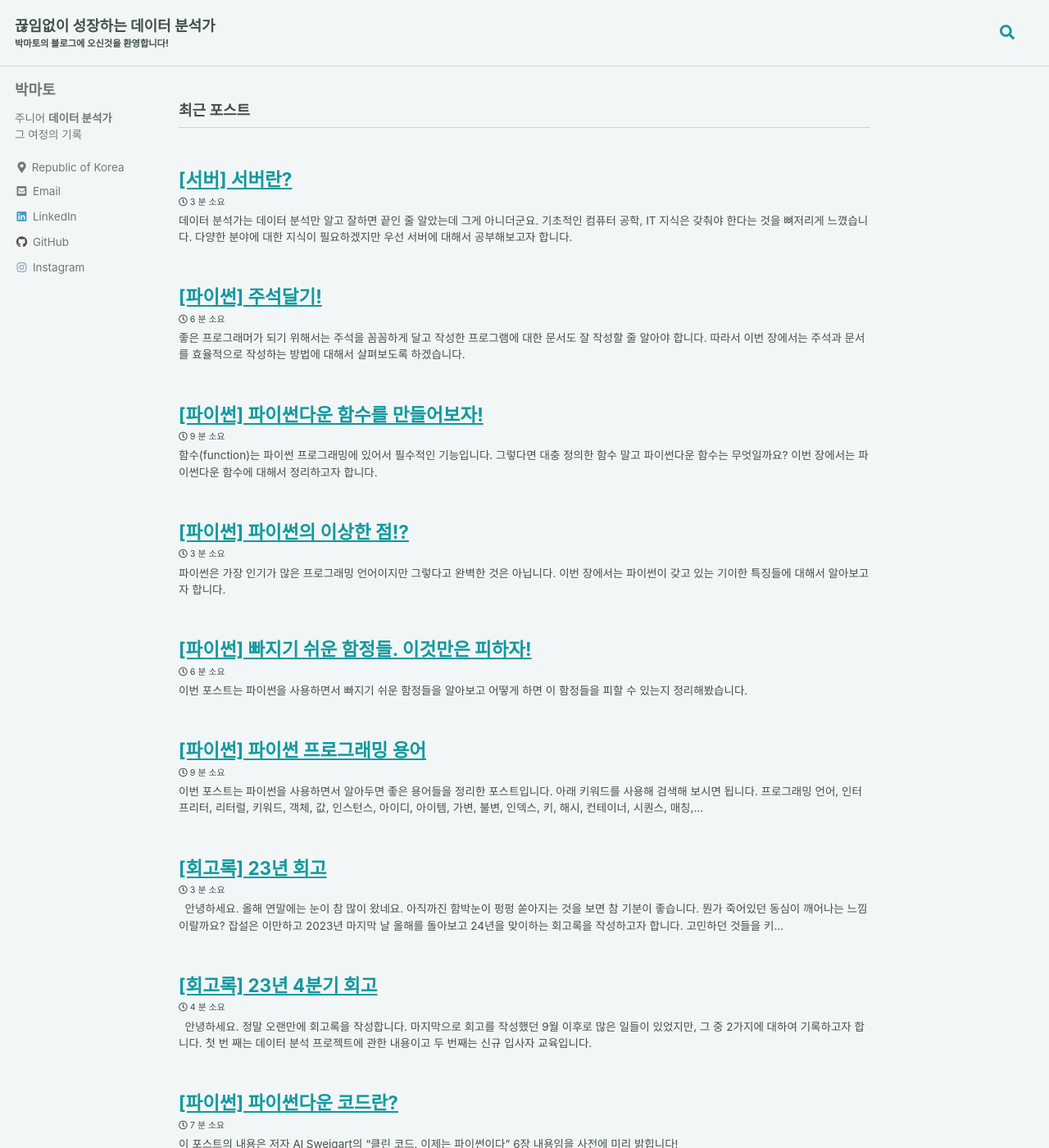
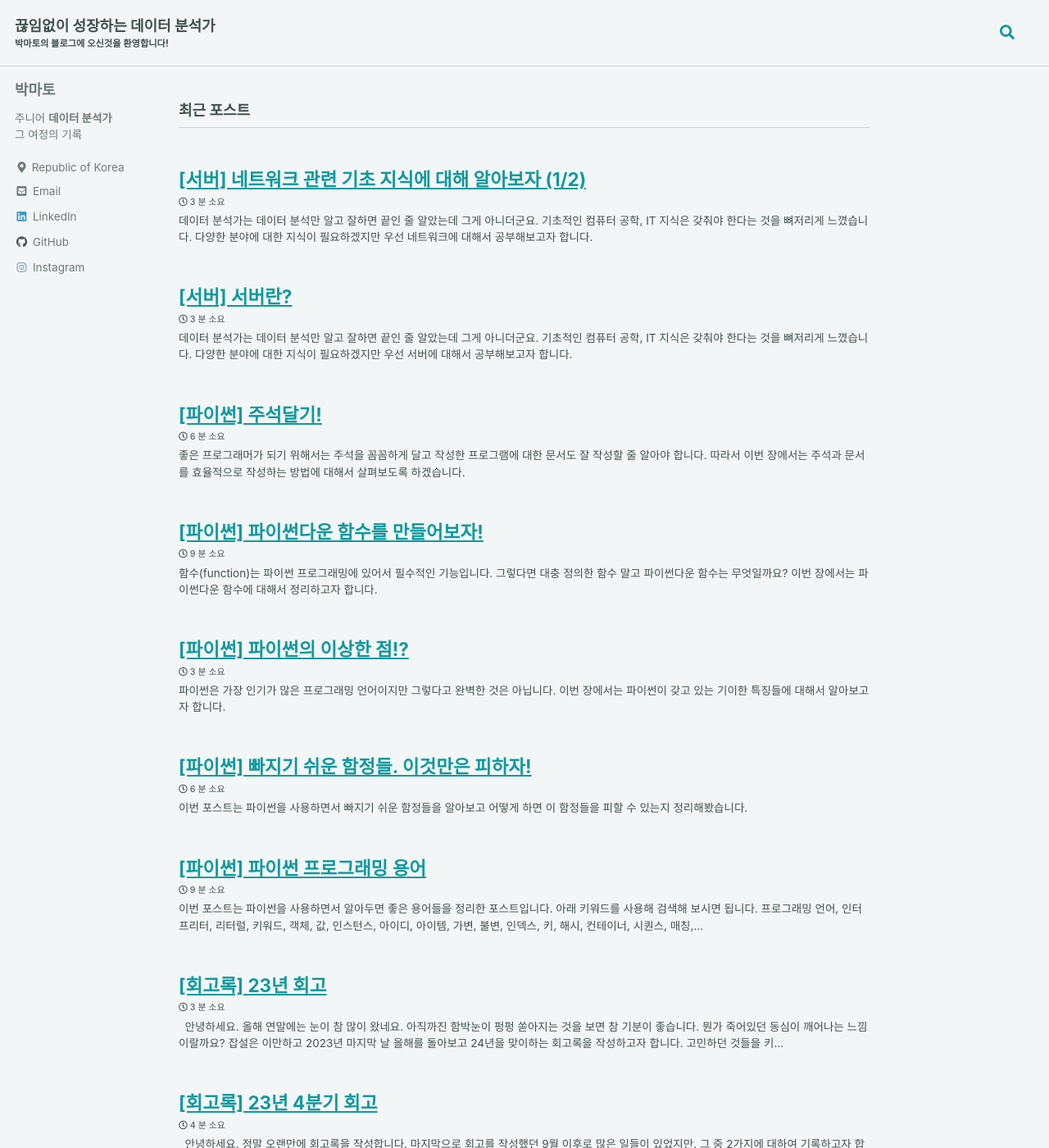
Before and after one commit to Mato-Park/Mato-Park.github.io, a Jekyll site: the page built from index.html, in a window 1280 px wide and 1400 px high. Shown: the whole window at 82% size. Built offline with Jekyll 4.4.1, drawn with Linux system fonts in a browser that asks for light colours; cached includes are drawn as plain includes; the list of posts is cut into pages by our own code; part of the change alters nothing that is shown; some of the changed text lies outside the part shown.

Commit message:
write server basic 2nd post 240303

```diff
--- a/_posts/2024-02-22-server_basic1.md
+++ b/_posts/2024-02-22-server_basic1.md
@@ -6,7 +6,7 @@ categories:
 tags:
     - Computer
     - Server
-    - ComputerScience
+    - IT
 last_modified_at: 2024-02-22T21:10:00
 
 toc: true
--- /dev/null
+++ b/_posts/2024-03-03-server_basic2.md
@@ -0,0 +1,54 @@
+---
+title: "[서버] 네트워크 관련 기초 지식에 대해 알아보자 (1/2)"
+
+categories:
+    - Server
+tags:
+    - Computer
+    - Server
+    - Network
+    - IT
+last_modified_at: 2024-03-03T17:41:00
+
+toc: true
+toc_sticky: true
+toc_label: "On This Page"
+---
+
+> 데이터 분석가는 데이터 분석만 알고 잘하면 끝인 줄 알았는데 그게 아니더군요. 기초적인 컴퓨터 공학, IT 지식은 갖춰야 한다는 것을 뼈저리게 느꼈습니다. 다양한 분야에 대한 지식이 필요하겠지만 우선 네트워크에 대해서 공부해보고자 합니다.<br>
+
+&#160; 서버와 클라이언트 간에는 네트워크를 통해서 필요한 데이터를 서로 주고받습니다. 따라시 이번 포스트에서는 네트워크 관련 기초 지식에 대해 정리해보고자 합니다.
+
+# 1. 프로토콜이란?
+&#160; 네트워크에서는 서로 통신하기 위한 약속이 필요한데 이를 **프로토콜**이라고 부릅니다. 사전에 정의된 프로토콜이 없다면 광대한 네트워크의 세계에서 원하는 곳으로 데이터를 송신할수도 내 컴퓨터로 수신할 수도 없을 것입니다. 따라서 컴퓨터 간 원활하게 통신하기 위해서는 사전에 정의된 프로토콜에 따라 데이터를 송, 수신해야 합니다. 걱정하지 않으셔도 되는 점은 프로토콜은 사전에 통신에 필요한 기능별로 확실하게 정의되어 있습니다. 따라서, 사용하고 있는 PC, OS, 연결 방식(유, 무선)에 관계없이 어떤 것을 사용하던 동일하게 통실할 수 있습니다. <br>
+
+&#160; 프로토콜에는 **패킷**이 제대로 보내지도록 필요한 기능들을 정의합니다. 패킷은 데이터를 작은 단위로 나눈 것을 뜻합니다. 간단하게 예를 들면, 큰 데이터를 잘게 분할한 뒤에 **헤더**라는 이름의 화물표를 붙인 후에 보내게 됩니다. 이 헤더에는 통신 상대가 되는 컴퓨터의 정보, 전체 데이터 중 현재 페킷의 순서 등 다양한 정보가 포함됩니다. 따라서 프로토콜에는 이와 관련된 정보들을 어떻게 표현하는지가 정의됩니다.
+
+# 2. OSI 참조 모델
+&#160; 네트워크에는 수많은 프로토콜이 존재하는데 대표적으로 **이더넷, Wi-Fi, IP, TCP, UDP, 애플리케이션 프로토콜(HTTP, HTTPS, QUIC, DNS)** 정도입니다. 이 개념을 **OSI 참조 모델**에 대입해 생각해 볼 수 있습니다.<br>
+
+&#160; **OSI 참조 모델**은 통신 기능의 역할을 계층적으로 분류한 개념으로, 아래층부터 차례로 **Physical Layer, Datalink Layer, Network Layer, Transport Layer, Session Layer, Presentation Layer, Application Layer**의 7개 층으로 구성되어 있습니다. 각각 이더넷과 Wi-Fi는 물리층과 데이터링크층, IP는 네트워크층, TCP/UDP는 트랜스포트층, 애플리케이션 프로토콜은 프레젠테이션 ~ 애플리케이션층까지의 프로토콜이라고 보시면 됩니다. <br>
+
+&#160; 데이터를 송, 수신할 때에는 층을 거치면서 각 층에 대입되는 프로토콜을 선택해 처리합니다. 물론 사용자가 이를 의식할 순 없이 자동으로 처리됩니다. 통신 순서는 송신의 경우 위(애플리케이션)부터 아래(물리) 층으로, 수신은 아래(물리)로부터 위(애플리케이션) 층 순으로 데이터가 흘러갑니다.
+
+# 3. 이더넷과 MAC 주소
+&#160; 물리층과 데이터링크 층에 대입되는 프로토콜은 이더넷과 MAC주소 입니다. 가끔 PC에서 네트워크 관련 설정을 만지다 보면 이더넷이란 용어를 보게 되는데 사실 생소하기에 그냥 넘어가곤 했습니다.
+
+## 3.1 이더넷
+&#160; 이더넷은 LAN(근거리 통신망) 구축을 위해 장치간 연결/통신을 지원하는 네트워킹 프로토콜로 장치가 네트워크를 통해 데이터 패킷을 다른 장치와 통신하도록 지원합니다. 따라서, 만약 여러분이 유선 네트워크를 사용하고 있다면 거의 대부분은 이더넷을 사용하고 있을 것입니다. <br>
+
+&#160; 이더넷은 네트워크층으로부터 받은 데이터 패킷을 **이더넷 프레임**으로 만듭니다. 이더넷 프레임은 처음 위치를 나타내는 **프리앰블(Preamble)**, 송/수신처의 MAC주소를 나타내는 **이더넷 헤더**, **타입**, 데이터인 **IP 패킷**, 마지막으로 전송 에러 체크에 사용되는 **FCS(Frame Check Sequence)**로 구성됩니다. 이더넷은 이 이더넷 프레임을 전파 신호 혹은 광신호로 변환해 LAN 케이블 혹은 광 케이블로 보냅니다.
+
+## 3.2 MAC 주소
+&#160; 이더넷에서는 **MAC 주소**라는 식별 번호를 사용해 컴퓨터를 식별합니다. 맥 주소의 기본형태는 **a8:66:7f:04:00:80 혹은 00-50-56-c0-00-01**와 같은 형태로 48비트를 8비트 씩 하이픈(-) 혹은 클론(:)으로 구분한 16진수로 표기합니다. <br>
+
+&#160; 이 MAC 주소에 상위 24비트와 하위 24비트는 서로 다른 정보를 제공합니다. 상위 24비트는 **벤더 코드(OUI - Organizationally Unique Identifier)**로 미국 전기 기술자 협회(IEEE)가 기기 벤더(판매 회사) 별로 할당한 벤더 코드입니다. 반면, 하위 24비트는 벤더 내에서 기기별로 유일하게 할당하는 **벤더 내 코드**입니다. MAC 주소는 IEEE가 관리하는 상위 24비트와 각 벤더에 의해 관리되는 고유의 하위 24비트의 조합으로 각 NIC에 할당되어 있는 MAC 주소는 고유합니다.
+
+# 4. 스위칭
+&#160; 이더넷은 **스위치**라 불리는 네트워크 기기를 중심으로 별형 토폴로지라는 연결 형태로 컴퓨터를 연결합니다. 유선 네트워크에 연결된 컴퓨터는 LAN 케이블 혹은 광 케이블이 스위치에 연결되어 있다고 생각하시면됩니다.<br>
+
+&#160; 스위치는 이더넷 프레임이 들어간 **인터페이스 번호**와 **송신원 MAC 주소**를 **MAC 주소 테이블**에 기록합니다. 따라서, 이 MAC 주소 테이블을 사용해 칠요한 인터페이스에만 이더넷 프레임을 전송하도록 합니다. 이로써 불필요한 프레임의 전송을 피하고 네트워크 통신 효율의 향상을 도모할 수 있게 됩니다. 스위치에서 간단한 작동방식은 아래와 같습니다.
+
+> 1. 이더넷 프레임을 받으면 송신원 MAC 주소와 받은 인터페이스 번호를 MAC 주소 테이블에 기록합니다.
+> 2. 수신지 MAC 주소가 MAC 주소 테이블에 기재되어 있다면, 그것에 맞게 전송합니다. 그렇지 않다면 인터페이스 번호의 인터페이스 프레임 사본을 송신하여 해당 컴퓨터만 프레임을 받고 이외에는 파기합니다.
+> 3. 이후 프레임을 주고 받을 때마다 주소 테이블을 업데이트하며, 일정 기간 동안 사용되지 않는 정보는 삭제합니다.
```
Also changed, not shown: 4 other files.
